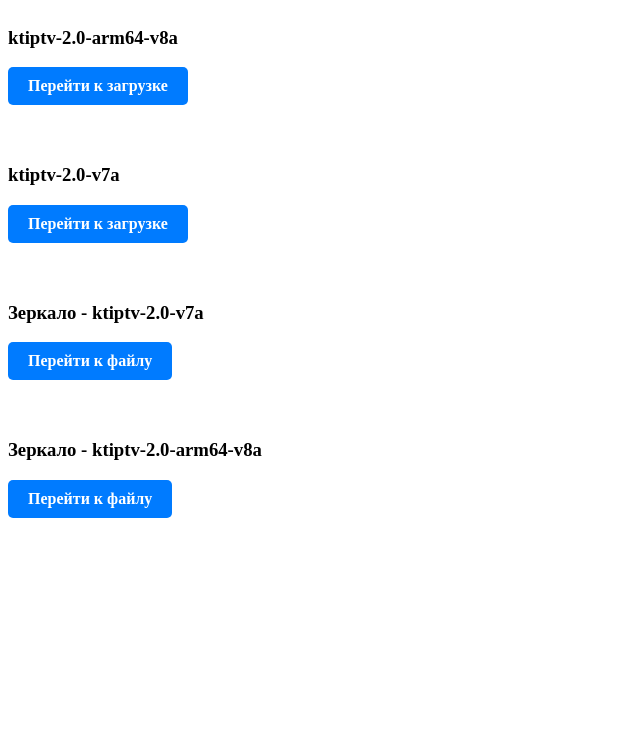
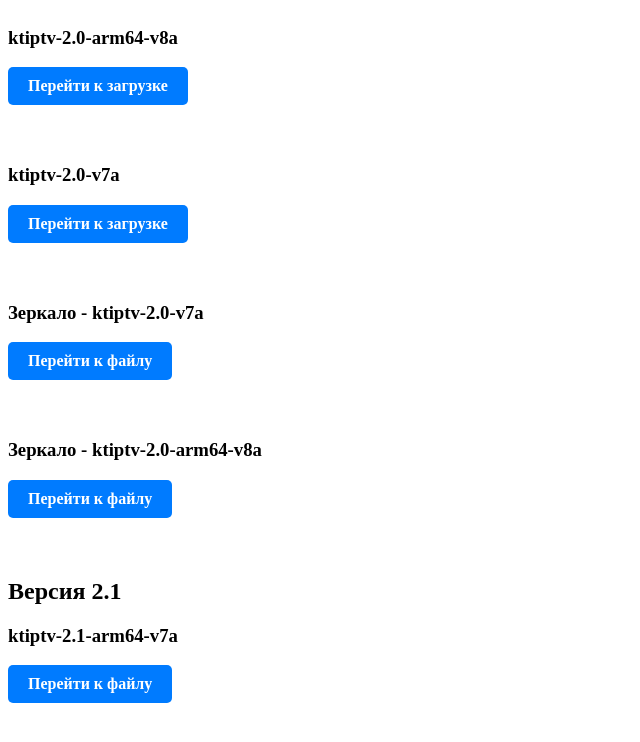
Before and after one commit to requ19/IPTV, a React (Create React App) app: page / in a window 1280 px wide. Shown: the top 742 px of the page, without its empty margins (0-640 px from the left). Built offline with nearby package versions, Linux system fonts and the light colour scheme.

Commit message:
new version IPTV 2.1

```diff
--- a/src/App.jsx
+++ b/src/App.jsx
@@ -44,6 +44,17 @@ function App() {
               Перейти к файлу
             </a>
         </div>
+        <div>
+          <h2>Версия 2.1</h2>
+            <h3>ktiptv-2.1-arm64-v7a</h3>
+            <a
+              href="https://disk.yandex.ru/d/G0Bv2ZqQ7W7weQ"
+              className="download-btn"
+              target='_blank'
+            >
+              Перейти к файлу
+            </a>
+        </div>
     </div>
   );
 }
```
